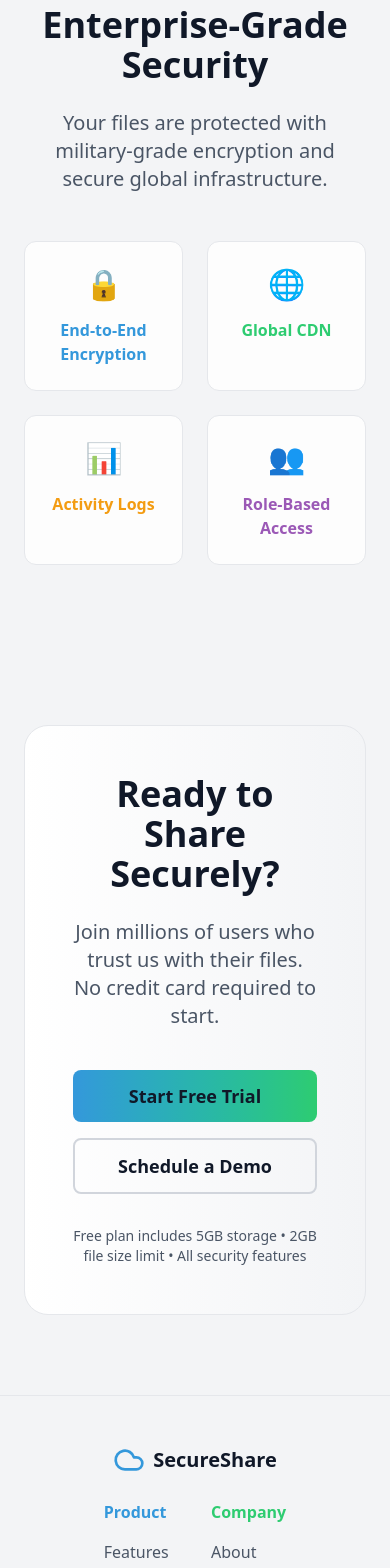
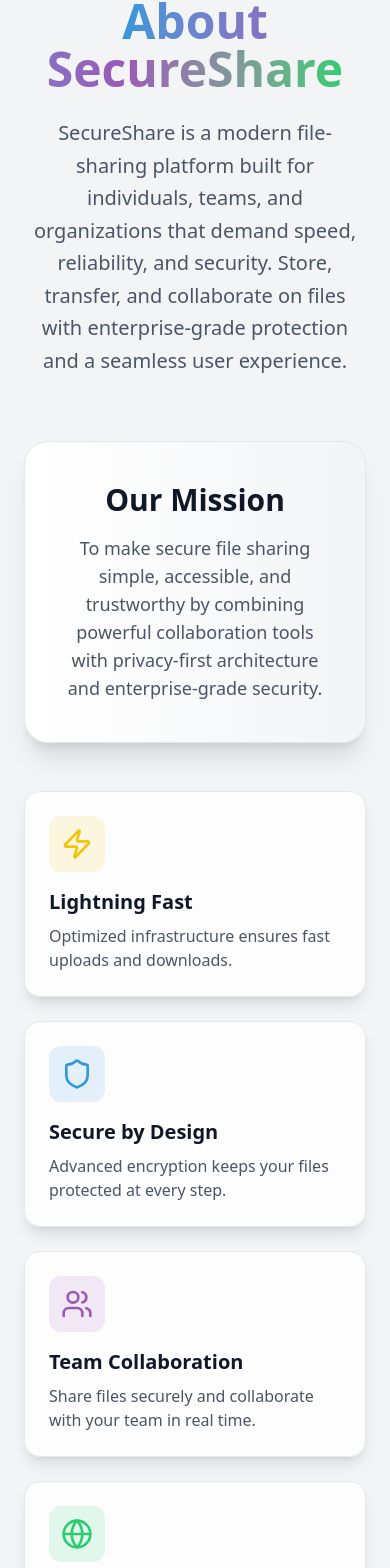
Before and after one commit to imanchalsingh/File-Sharing-System, a React (Vite) app in the folder client/: page /landingpage in a window 390 px wide. Shown: the part 5135-6703 px from the top of the page. Built offline with nearby package versions, Linux system fonts and the light colour scheme; no server answers; a web font is replaced by a local one.

Commit message:
feat: expand about section with platform overview and trust indicators

```diff
--- a/client/src/components/Home/LandingPage.tsx
+++ b/client/src/components/Home/LandingPage.tsx
@@ -402,29 +402,213 @@ const LandingPage: React.FC = () => {
       </section>
 
       {/* About Section */}
-      <section id = "about" className="container mx-auto px-6 py-20">
-        <div className="max-w-4xl mx-auto text-center">
-          <Lock className="w-20 h-20 mx-auto mb-8 text-[#3498db]" />
-          <h2 className="text-4xl font-bold mb-6">Enterprise-Grade Security</h2>
-          <p className="text-xl text-gray-600 dark:text-gray-300 mb-12">
-            Your files are protected with military-grade encryption and secure
-            global infrastructure.
+      <section id="about" className="container mx-auto px-6 py-20">
+        {/* Section Header */}
+        <div className="text-center mb-16">
+          <Cloud className="w-20 h-20 mx-auto mb-6 text-[#3498db] animate-pulse" />
+
+          <h2 className="text-5xl font-bold mb-6">
+            <span className="bg-gradient-to-r from-[#3498db] via-[#9b59b6] to-[#2ecc71] bg-clip-text text-transparent">
+              About SecureShare
+            </span>
+          </h2>
+
+          <p className="text-xl text-gray-600 dark:text-gray-300 max-w-4xl mx-auto leading-relaxed">
+            SecureShare is a modern file-sharing platform built for individuals,
+            teams, and organizations that demand speed, reliability, and security.
+            Store, transfer, and collaborate on files with enterprise-grade
+            protection and a seamless user experience.
           </p>
+        </div>
 
-          <div className="grid grid-cols-2 md:grid-cols-4 gap-6">
-            {[
-              { icon: "🔒", title: "End-to-End Encryption", color: "#3498db" },
-              { icon: "🌐", title: "Global CDN", color: "#2ecc71" },
-              { icon: "📊", title: "Activity Logs", color: "#f39c12" },
-              { icon: "👥", title: "Role-Based Access", color: "#9b59b6" },
-            ].map((item, index) => (
-              <div key={index} className="p-6 bg-white/80 dark:bg-gray-800 rounded-xl border border-gray-200 dark:border-gray-700">
-                <div className="text-3xl mb-4">{item.icon}</div>
-                <div className="font-semibold" style={{ color: item.color }}>
-                  {item.title}
-                </div>
+        {/* Mission */}
+        <div className="bg-gradient-to-r from-white to-gray-100 dark:from-gray-800 dark:to-gray-900 rounded-3xl p-10 border border-gray-200 dark:border-gray-700 shadow-xl hover:shadow-2xl transition-all duration-300 mb-12">
+          <h3 className="text-3xl font-bold text-center mb-4">
+            Our Mission
+          </h3>
+
+          <p className="text-lg text-center text-gray-600 dark:text-gray-300 max-w-3xl mx-auto">
+            To make secure file sharing simple, accessible, and trustworthy by
+            combining powerful collaboration tools with privacy-first architecture
+            and enterprise-grade security.
+          </p>
+        </div>
+
+        {/* Core Features */}
+        <div className="grid md:grid-cols-2 lg:grid-cols-4 gap-6 mb-12">
+          {[
+            {
+              icon: <Zap className="w-8 h-8" />,
+              title: "Lightning Fast",
+              description:
+                "Optimized infrastructure ensures fast uploads and downloads.",
+              color: "#f1c40f",
+            },
+            {
+              icon: <Shield className="w-8 h-8" />,
+              title: "Secure by Design",
+              description:
+                "Advanced encryption keeps your files protected at every step.",
+              color: "#3498db",
+            },
+            {
+              icon: <Users className="w-8 h-8" />,
+              title: "Team Collaboration",
+              description:
+                "Share files securely and collaborate with your team in real time.",
+              color: "#9b59b6",
+            },
+            {
+              icon: <Globe className="w-8 h-8" />,
+              title: "Global Access",
+              description:
+                "Access your files from anywhere, on any device.",
+              color: "#2ecc71",
+            },
+          ].map((feature, index) => (
+            <div
+              key={index}
+              className="bg-white/80 dark:bg-gray-800/50 backdrop-blur-sm rounded-2xl p-6 border border-gray-200 dark:border-gray-700 shadow-lg hover:border-gray-400 dark:hover:border-gray-600 hover:-translate-y-2 hover:shadow-2xl transition-all duration-300 cursor-pointer"
+            >
+              <div
+                className="inline-flex p-3 rounded-xl mb-4 transition-transform duration-300 hover:scale-110"
+                style={{
+                  backgroundColor: `${feature.color}20`,
+                  color: feature.color,
+                }}
+              >
+                {feature.icon}
               </div>
-            ))}
+
+              <h4 className="text-xl font-bold mb-2">
+                {feature.title}
+              </h4>
+
+              <p className="text-gray-600 dark:text-gray-400">
+                {feature.description}
+              </p>
+            </div>
+          ))}
+        </div>
+
+        {/* Security & Benefits */}
+        <div className="grid lg:grid-cols-2 gap-8 mb-12">
+          <div className="bg-white/80 dark:bg-gray-800/50 backdrop-blur-sm rounded-2xl p-8 border border-gray-200 dark:border-gray-700 shadow-lg hover:-translate-y-2 hover:shadow-2xl transition-all duration-300">
+            <div className="flex items-center mb-6">
+              <Lock className="w-7 h-7 mr-3 text-[#3498db]" />
+              <h3 className="text-2xl font-bold">
+                Security Highlights
+              </h3>
+            </div>
+
+            <ul className="space-y-4">
+              {[
+                "End-to-end encryption",
+                "256-bit AES security",
+                "Zero-knowledge architecture",
+                "Role-based access control",
+                "Detailed activity monitoring",
+                "Regular security audits",
+              ].map((item, index) => (
+                <li key={index} className="flex items-center">
+                  <CheckCircle className="w-5 h-5 mr-3 text-[#2ecc71]" />
+                  {item}
+                </li>
+              ))}
+            </ul>
+          </div>
+
+          <div className="bg-white/80 dark:bg-gray-800/50 backdrop-blur-sm rounded-2xl p-8 border border-gray-200 dark:border-gray-700 shadow-lg hover:-translate-y-2 hover:shadow-2xl transition-all duration-300">
+            <div className="flex items-center mb-6">
+              <Users className="w-7 h-7 mr-3 text-[#9b59b6]" />
+              <h3 className="text-2xl font-bold">
+                Why Choose SecureShare?
+              </h3>
+            </div>
+
+            <ul className="space-y-4">
+              {[
+                "Simple and intuitive experience",
+                "Fast and reliable file transfers",
+                "Enterprise-grade protection",
+                "Collaboration-friendly workflows",
+                "Scalable for teams of all sizes",
+                "Trusted by thousands worldwide",
+              ].map((item, index) => (
+                <li key={index} className="flex items-center">
+                  <CheckCircle className="w-5 h-5 mr-3 text-[#3498db]" />
+                  {item}
+                </li>
+              ))}
+            </ul>
+          </div>
+        </div>
+
+        {/* Trust Stats */}
+        <div className="grid grid-cols-2 md:grid-cols-4 gap-6 mb-12">
+          {[
+            { value: "500K+", label: "Active Users", color: "#3498db" },
+            { value: "10M+", label: "Files Shared", color: "#2ecc71" },
+            { value: "99.9%", label: "Uptime", color: "#f39c12" },
+            { value: "256-bit", label: "Encryption", color: "#9b59b6" },
+          ].map((stat, index) => (
+            <div
+              key={index}
+              className="bg-white/80 dark:bg-gray-800/50 backdrop-blur-sm rounded-2xl p-6 border border-gray-200 dark:border-gray-700 text-center shadow-lg hover:scale-105 hover:shadow-2xl transition-all duration-300 cursor-pointer"
+            >
+              <div
+                className="text-3xl font-bold mb-2"
+                style={{ color: stat.color }}
+              >
+                {stat.value}
+              </div>
+
+              <div className="text-gray-600 dark:text-gray-400">
+                {stat.label}
+              </div>
+            </div>
+          ))}
+        </div>
+
+        {/* Additional Information Cards */}
+        <div className="grid md:grid-cols-3 gap-6">
+          <div className="bg-gradient-to-br from-[#3498db]/10 to-[#3498db]/5 rounded-2xl p-6 border border-[#3498db]/20 hover:-translate-y-2 hover:shadow-xl transition-all duration-300">
+            <Shield className="w-8 h-8 mb-4 text-[#3498db]" />
+
+            <h4 className="text-xl font-bold mb-3">
+              Privacy First
+            </h4>
+
+            <p className="text-gray-600 dark:text-gray-400">
+              Your data remains protected through strong encryption and
+              privacy-focused infrastructure.
+            </p>
+          </div>
+
+          <div className="bg-gradient-to-br from-[#2ecc71]/10 to-[#2ecc71]/5 rounded-2xl p-6 border border-[#2ecc71]/20 hover:-translate-y-2 hover:shadow-xl transition-all duration-300">
+            <Users className="w-8 h-8 mb-4 text-[#2ecc71]" />
+
+            <h4 className="text-xl font-bold mb-3">
+              Built For Teams
+            </h4>
+
+            <p className="text-gray-600 dark:text-gray-400">
+              Empower collaboration with secure sharing, permissions, and
+              centralized file management.
+            </p>
+          </div>
+
+          <div className="bg-gradient-to-br from-[#9b59b6]/10 to-[#9b59b6]/5 rounded-2xl p-6 border border-[#9b59b6]/20 hover:-translate-y-2 hover:shadow-xl transition-all duration-300">
+            <Globe className="w-8 h-8 mb-4 text-[#9b59b6]" />
+
+            <h4 className="text-xl font-bold mb-3">
+              Global Availability
+            </h4>
+
+            <p className="text-gray-600 dark:text-gray-400">
+              Access files securely from anywhere in the world with reliable
+              infrastructure and high availability.
+            </p>
           </div>
         </div>
       </section>
```
